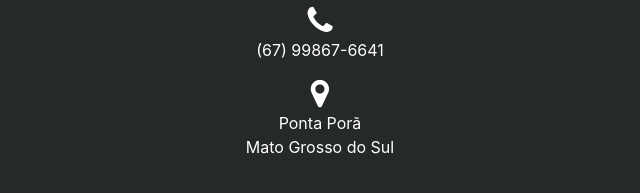
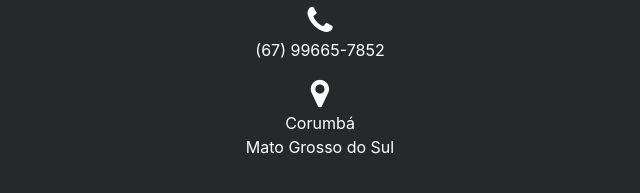
Before and after one commit to tibher/pescariams, a plain HTML site: page index.html in a window 1280 px wide. Shown: the part 2375-2568 px from the top of the page, 320-960 px from the left. Drawn offline with Linux system fonts and the light colour scheme.

Commit message:
Tibher v0.1.1

```diff
--- a/index.html
+++ b/index.html
@@ -196,7 +196,7 @@
 			<p class="header-p" style="line-height: 12px;">Chame a gente para saber mais do nosso trabalho</p>
 		</div>
 		<div class="no-margin text-center" style="padding: 5px 10px;font-weight:bold;">
-			<a href="https://api.whatsapp.com/send?phone=5567998676641&text=Ol%C3%A1.%20Eu%20gostaria%20de%20saber%20mais%20sobre%20o%20canal%20pescaria%20MS"
+			<a href="https://api.whatsapp.com/send?phone=5567996657852&text=Ol%C3%A1.%20Eu%20gostaria%20de%20saber%20mais%20sobre%20o%20canal%20pescaria%20MS"
 				 target="_blank"  style="color: #999;font-size: 60px;padding: 5px 30px;"
 				 class="btn btn-lg btn-default whats-icon" style="background: transparent;">
 				<i class="fa fa-whatsapp"></i>
@@ -231,10 +231,10 @@
 			</h4>
 			<div class="text-center">
 				<i class="fa fa-phone fa-2x"></i><br>
-				<p style="" class="header-p text-center">(67) 99867-6641</p>
+				<p style="" class="header-p text-center">(67) 99665-7852</p>
 
 				<i class="fa fa-map-marker fa-2x"></i><br>
-				<address>Ponta Porã<br>Mato Grosso do Sul</address>
+				<address>Corumbá<br>Mato Grosso do Sul</address>
 			</div>
 		</p>
       </div>
```
